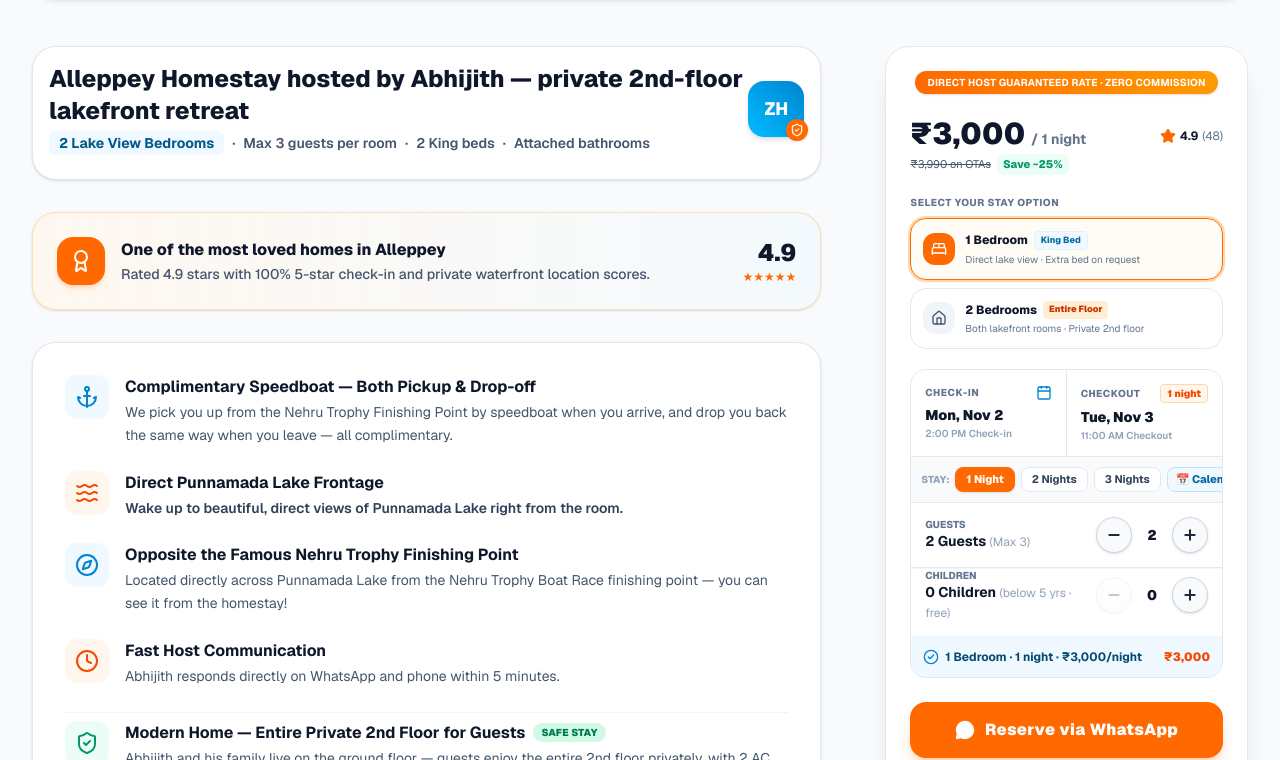
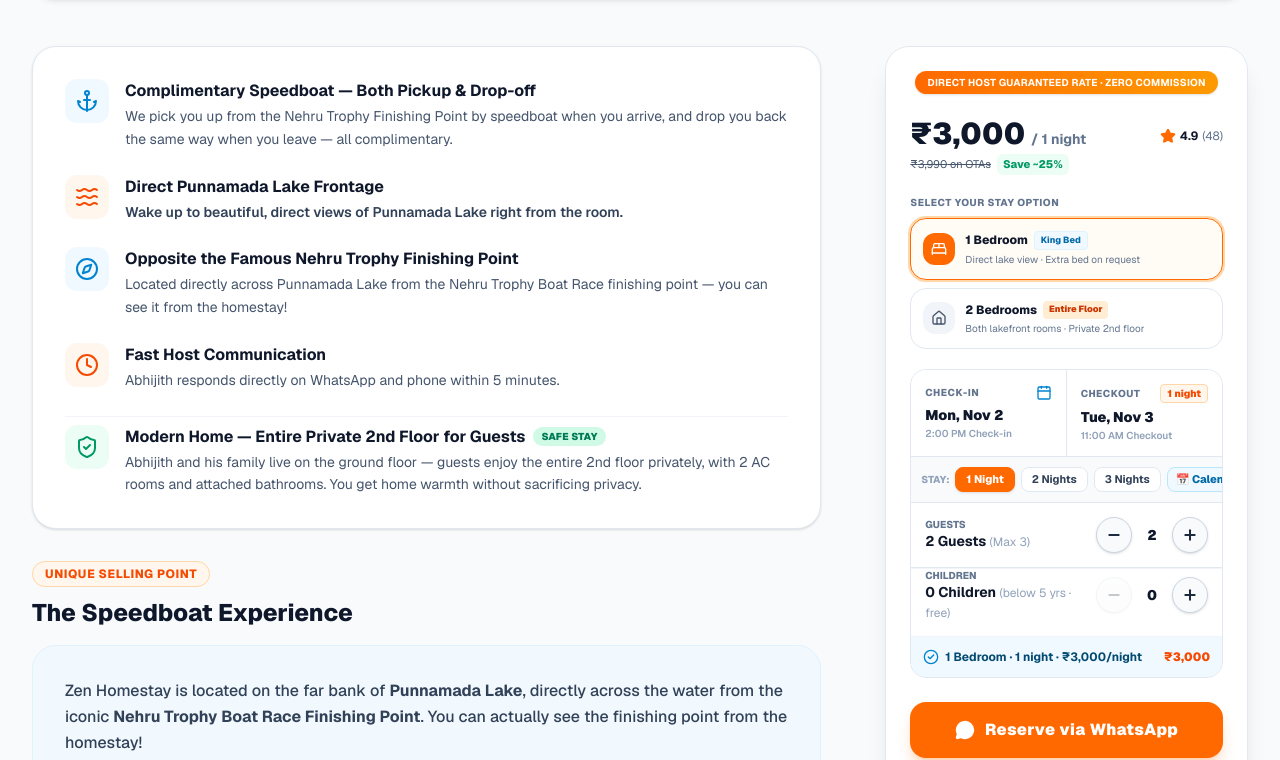
Before and after one commit to abhijithhost-bit/zen-homestay, a Next.js app: page / in a window 1280 px wide. Shown: the part 780-1540 px from the top of the page. Built offline with nearby package versions, Linux system fonts and the light colour scheme; no server answers; the database is empty.

Commit message:
removed super host

```diff
--- a/src/app/page.tsx
+++ b/src/app/page.tsx
@@ -4,7 +4,7 @@ import type { Metadata } from 'next';
 import {
   ShieldCheck, Wifi, Wind, Utensils, Waves, Coffee,
   Anchor, MessageCircle, Phone, Sparkles,
-  Clock, BedDouble, Award, Compass, Sun, ArrowRight, MapPin, Calendar, BookOpen
+  Clock, BedDouble, Compass, Sun, ArrowRight, MapPin, Calendar, BookOpen
 } from 'lucide-react';
 import { BookingProvider } from './_components/BookingProvider';
 import BookingWidget from './_components/BookingWidget';
@@ -251,69 +251,31 @@ export default function Home() {
             {/* LEFT COLUMN */}
             <div className="lg:col-span-2 space-y-8">
 
-              {/* Host Details */}
-              <div className="flex items-center justify-between pb-6 border-b border-slate-200 bg-white p-4 rounded-3xl border shadow-sm">
-                <div>
-                  <h2 className="text-xl sm:text-2xl font-extrabold text-slate-900">
-                    Alleppey Homestay hosted by Abhijith — private 2nd-floor lakefront retreat
-                  </h2>
-                  <p className="text-sm text-slate-600 font-semibold mt-1 flex items-center gap-2 flex-wrap">
-                    <span className="bg-sky-50 text-sky-800 px-2.5 py-0.5 rounded-md font-bold">2 Lake View Bedrooms</span>
-                    <span>·</span><span>Max 3 guests per room</span>
-                    <span>·</span><span>2 King beds</span>
-                    <span>·</span><span>Attached bathrooms</span>
-                  </p>
-                </div>
-                <div className="relative w-14 h-14 rounded-2xl bg-linear-to-tr from-sky-400 to-sky-600 text-white font-extrabold flex items-center justify-center text-lg shrink-0 shadow-md">
-                  <span>ZH</span>
-                  <span className="absolute -bottom-1 -right-1 bg-orange-500 text-white p-1 rounded-full text-[10px] shadow">
-                    <ShieldCheck className="w-3.5 h-3.5" />
-                  </span>
-                </div>
-              </div>
-
-              {/* Trophy Card */}
-              <div className="p-6 rounded-3xl border border-orange-200/80 bg-linear-to-r from-orange-50/80 via-orange-50/30 to-sky-50/50 flex items-center justify-between gap-4 shadow-sm">
-                <div className="flex items-center gap-4">
-                  <div className="w-12 h-12 rounded-2xl bg-orange-500 text-white flex items-center justify-center shrink-0 shadow-md shadow-orange-500/20">
-                    <Award className="w-6 h-6" />
-                  </div>
-                  <div>
-                    <h3 className="font-extrabold text-slate-900 text-base">One of the most loved homes in Alleppey</h3>
-                    <p className="text-xs sm:text-sm text-slate-600 mt-0.5 font-medium">Rated 4.9 stars with 100% 5-star check-in and private waterfront location scores.</p>
-                  </div>
-                </div>
-                <div className="hidden sm:block text-right shrink-0">
-                  <div className="font-black text-2xl text-slate-900">4.9</div>
-                  <div className="flex text-orange-500 text-xs">★★★★★</div>
-                </div>
-              </div>
-
               {/* Core Highlights */}
               <div className="space-y-6 pb-8 border-b border-slate-200 bg-white p-8 rounded-3xl border shadow-sm">
                 <div className="flex items-start gap-4">
                   <div className="p-2.5 rounded-xl bg-sky-50 text-sky-600 shrink-0"><Anchor className="w-6 h-6" /></div>
-                  <div><h4 className="font-bold text-slate-900 text-base">Complimentary Speedboat — Both Pickup &amp; Drop-off</h4><p className="text-sm text-slate-600 mt-0.5 leading-relaxed">We pick you up from the Nehru Trophy Finishing Point by speedboat when you arrive, and drop you back the same way when you leave — all complimentary.</p></div>
+                  <div><p className="font-bold text-slate-900 text-base">Complimentary Speedboat — Both Pickup &amp; Drop-off</p><p className="text-sm text-slate-600 mt-0.5 leading-relaxed">We pick you up from the Nehru Trophy Finishing Point by speedboat when you arrive, and drop you back the same way when you leave — all complimentary.</p></div>
                 </div>
                 <div className="flex items-start gap-4">
                   <div className="p-2.5 rounded-xl bg-orange-50 text-orange-600 shrink-0"><Waves className="w-6 h-6" /></div>
-                  <div><h4 className="font-bold text-slate-900 text-base">Direct Punnamada Lake Frontage</h4><p className="text-sm text-slate-700 mt-0.5 leading-relaxed font-semibold">Wake up to beautiful, direct views of Punnamada Lake right from the room.</p></div>
+                  <div><p className="font-bold text-slate-900 text-base">Direct Punnamada Lake Frontage</p><p className="text-sm text-slate-700 mt-0.5 leading-relaxed font-semibold">Wake up to beautiful, direct views of Punnamada Lake right from the room.</p></div>
                 </div>
                 <div className="flex items-start gap-4">
                   <div className="p-2.5 rounded-xl bg-sky-50 text-sky-600 shrink-0"><Compass className="w-6 h-6" /></div>
-                  <div><h4 className="font-bold text-slate-900 text-base">Opposite the Famous Nehru Trophy Finishing Point</h4><p className="text-sm text-slate-600 mt-0.5 leading-relaxed">Located directly across Punnamada Lake from the Nehru Trophy Boat Race finishing point — you can see it from the homestay!</p></div>
+                  <div><p className="font-bold text-slate-900 text-base">Opposite the Famous Nehru Trophy Finishing Point</p><p className="text-sm text-slate-600 mt-0.5 leading-relaxed">Located directly across Punnamada Lake from the Nehru Trophy Boat Race finishing point — you can see it from the homestay!</p></div>
                 </div>
                 <div className="flex items-start gap-4">
                   <div className="p-2.5 rounded-xl bg-orange-50 text-orange-600 shrink-0"><Clock className="w-6 h-6" /></div>
-                  <div><h4 className="font-bold text-slate-900 text-base">Fast Host Communication</h4><p className="text-sm text-slate-600 mt-0.5 leading-relaxed">Abhijith responds directly on WhatsApp and phone within 5 minutes.</p></div>
+                  <div><p className="font-bold text-slate-900 text-base">Fast Host Communication</p><p className="text-sm text-slate-600 mt-0.5 leading-relaxed">Abhijith responds directly on WhatsApp and phone within 5 minutes.</p></div>
                 </div>
                 <div className="flex items-start gap-4 pt-2 mt-2 border-t border-slate-100">
                   <div className="p-2.5 rounded-xl bg-emerald-50 text-emerald-600 shrink-0"><ShieldCheck className="w-6 h-6" /></div>
                   <div>
-                    <h4 className="font-bold text-slate-900 text-base flex items-center gap-2">
+                    <p className="font-bold text-slate-900 text-base flex items-center gap-2">
                       Modern Home — Entire Private 2nd Floor for Guests
                       <span className="text-[10px] bg-emerald-100 text-emerald-700 font-black px-2 py-0.5 rounded-full uppercase tracking-wide">Safe Stay</span>
-                    </h4>
+                    </p>
                     <p className="text-sm text-slate-600 mt-0.5 leading-relaxed">Abhijith and his family live on the ground floor — guests enjoy the entire 2nd floor privately, with 2 AC rooms and attached bathrooms. You get home warmth without sacrificing privacy.</p>
                   </div>
                 </div>
```
